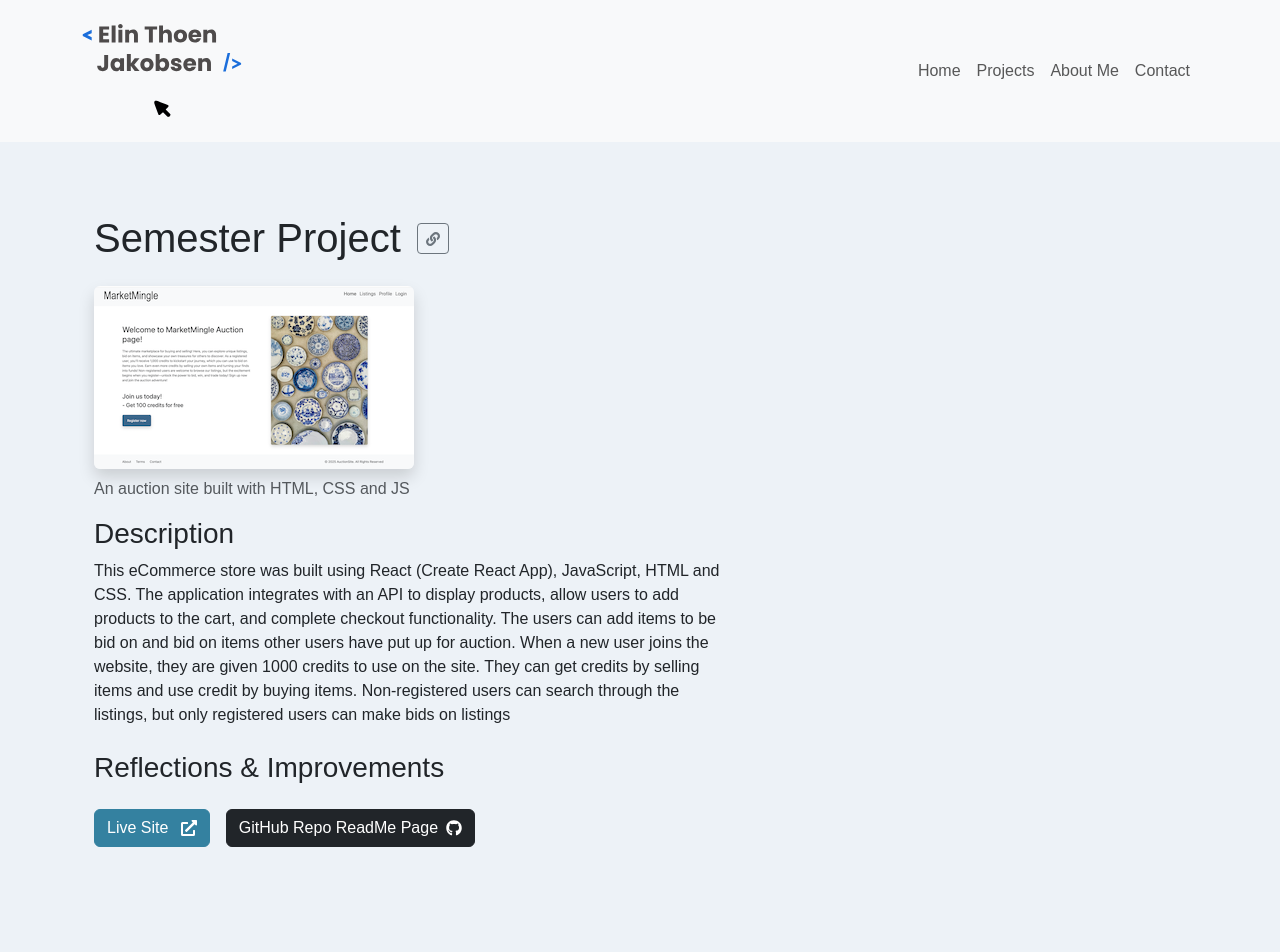
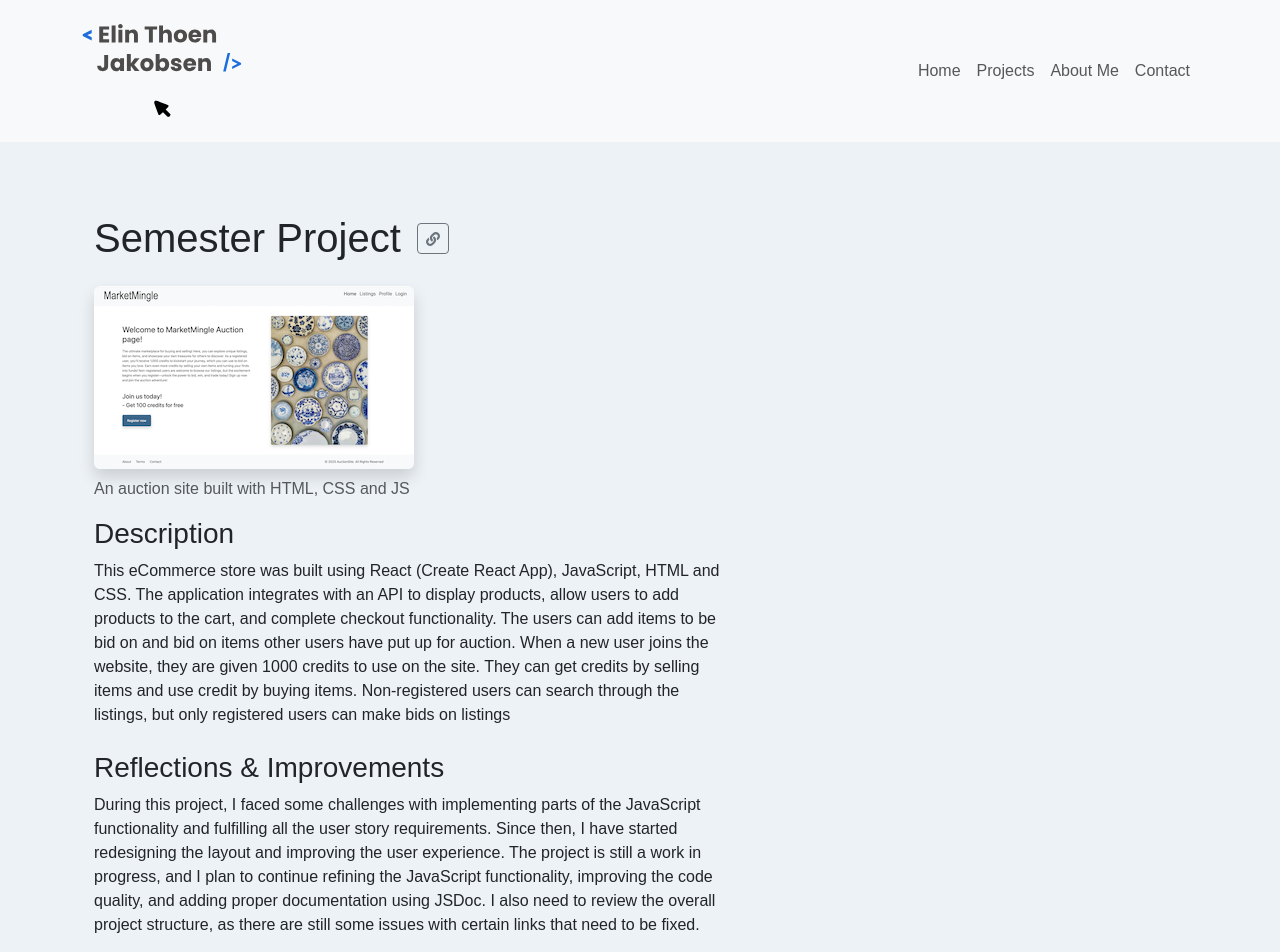
Before and after one commit to elinkrull/portofolio-2, a React (Vite) app: page /project-two in a window 1280 px wide. Shown: the top 952 px of the page. Built offline with nearby package versions, Linux system fonts and the light colour scheme.

Commit message:
Adds text to improvements and reflections part

```diff
--- a/src/pages/ProjectPageTwo.jsx
+++ b/src/pages/ProjectPageTwo.jsx
@@ -12,8 +12,8 @@ function ProjectTwo() {
         description="This eCommerce store was built using React (Create React App), JavaScript, HTML and CSS. The application integrates with an API to display products, allow users to add products to the cart, and complete checkout functionality. The users can add items to be bid on and bid on items other users have put up for auction. When a new user joins the website, they are given 1000 credits to use on the site. They can get credits by selling items and use credit by buying items. Non-registered users can search through the listings, but only registered users can make bids on listings"
         improvements
         and
-        reflections=""
-        liveUrl="https://semester-project-2-etj.netlify.app/"
+        reflections="During this project, I faced some challenges with implementing parts of the JavaScript functionality and fulfilling all the user story requirements. Since then, I have started redesigning the layout and improving the user experience. The project is still a work in progress, and I plan to continue refining the JavaScript functionality, improving the code quality, and adding proper documentation using JSDoc. I also need to review the overall project structure, as there are still some issues with certain links that need to be fixed."
+        liveUrl="https://melodic-cascaron-49bea7.netlify.app/"
         githubUrl="https://github.com/elinkrull/semester-project-2/blob/main/README.md"
       />
     </Layout>
```
